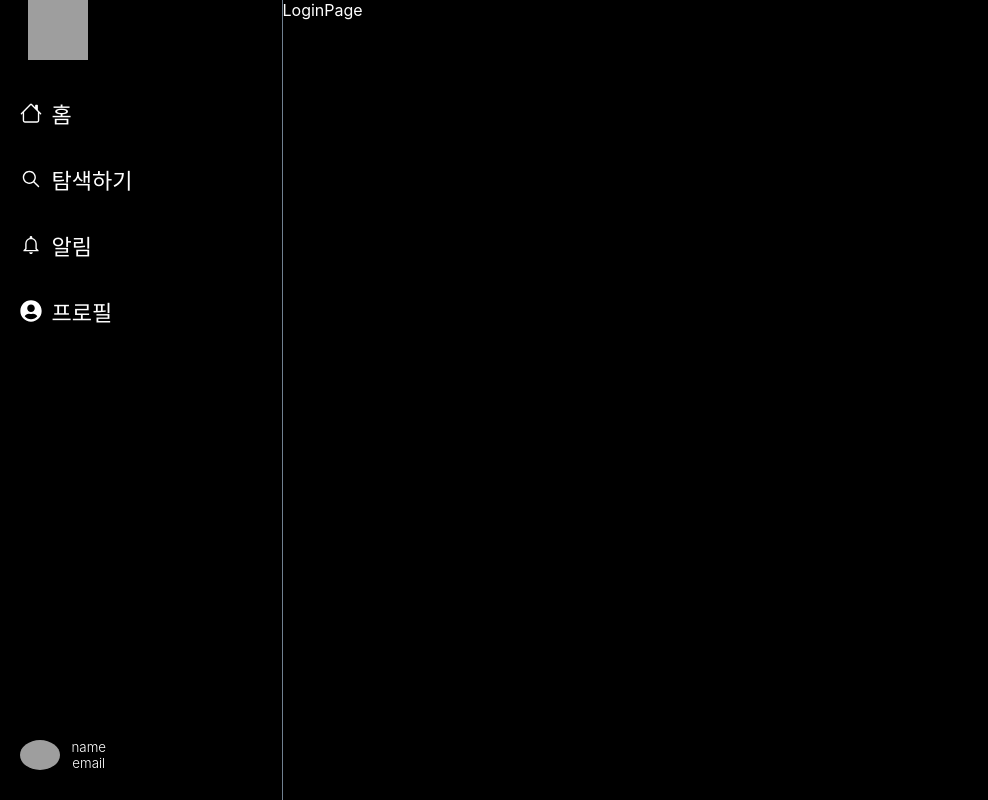
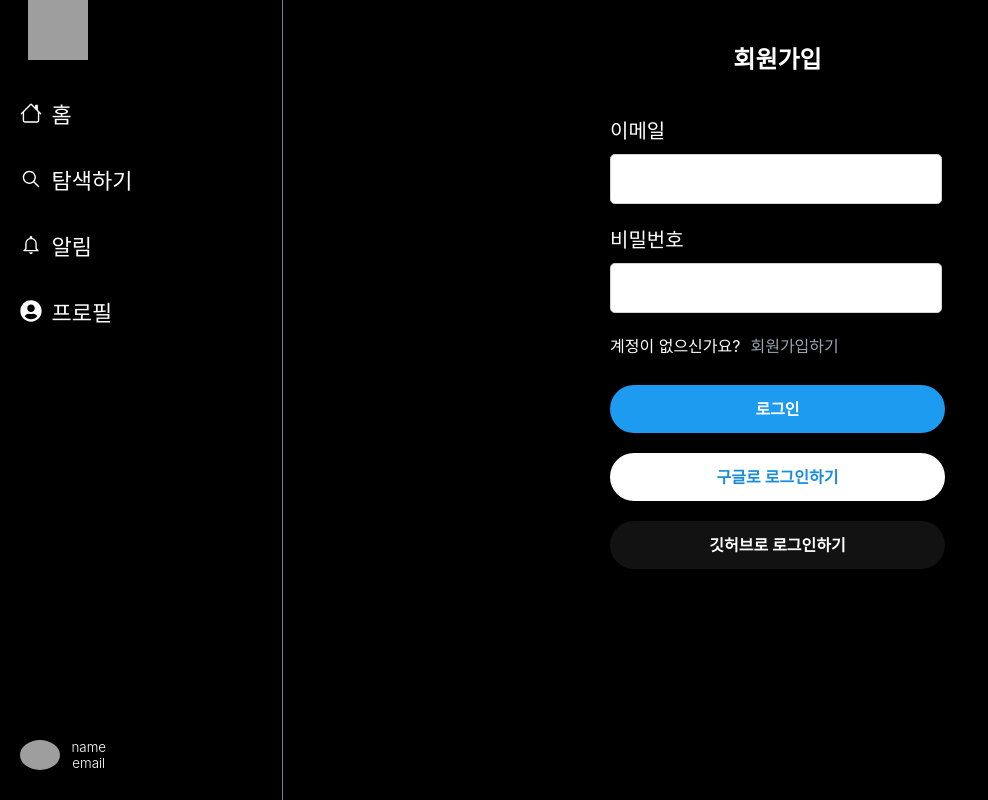
Before and after one commit to jm-316/Jwitter, a React (Vite) app: page /users/login in a window 1280 px wide. Shown: the whole page, without its empty margins (0-988 px from the left). Built offline with nearby package versions, Linux system fonts and the light colour scheme; no server answers; grey boxes are pictures that could not be loaded.

Commit message:
로그인 컴포넌트 구현

```diff
--- /dev/null
+++ b/src/components/users/LoginForm.tsx
@@ -0,0 +1,142 @@
+import { Link, useNavigate } from 'react-router-dom';
+import { toast } from 'react-toastify';
+import React, { useState } from 'react';
+import { Login, socialLogin } from '../../api/firebase';
+import { getErrorMessage } from '../../util/error';
+import styles from './SingupForm.module.scss';
+
+export default function LoginForm() {
+  const [error, setError] = useState<string>('');
+  const [email, setEmail] = useState<string>('');
+  const [password, setPassword] = useState<string>('');
+
+  const navigate = useNavigate();
+
+  const onChange = (e: React.ChangeEvent<HTMLInputElement>) => {
+    const {
+      target: { name, value },
+    } = e;
+
+    const emailRegex =
+      /^[a-zA-Z0-9.!#$%&'*+/=?^_`{|}~-]+@[a-zA-Z0-9-]+(?:\.[a-zA-Z0-9-]+)*$/;
+    const passwordRegEx = /^[A-Za-z0-9]{8,20}$/;
+
+    if (name === 'email') {
+      setEmail(value);
+
+      const isValidEmail = value?.match(emailRegex);
+
+      setError(isValidEmail ? '' : '올바른 이메일이 아닙니다.');
+    }
+
+    if (name === 'password') {
+      setPassword(value);
+
+      const isValidPassword = value?.match(passwordRegEx);
+
+      setError(
+        isValidPassword
+          ? ''
+          : '비밀번호는 영문 대소문자, 숫자를 혼합하여 8~20자로 입력해주세요..',
+      );
+    }
+  };
+
+  const onSubmit = async (e: React.FormEvent<HTMLFormElement>) => {
+    e.preventDefault();
+
+    try {
+      await Login(email, password);
+      toast.success('성공적으로 로그인 되었습니다.', {
+        theme: 'dark',
+      });
+      navigate('/');
+    } catch (error) {
+      const errorMessage = getErrorMessage(error);
+      toast.error(errorMessage, {
+        theme: 'dark',
+      });
+    }
+  };
+
+  const onClickSocialLogin = async (e: React.MouseEvent<HTMLButtonElement>) => {
+    const { name } = e.currentTarget;
+
+    try {
+      await socialLogin(name);
+      toast.success('로그인 되었습니다.', {
+        theme: 'dark',
+      });
+      navigate('/');
+    } catch (error) {
+      const errorMessage = getErrorMessage(error);
+      toast.error(errorMessage, {
+        theme: 'dark',
+      });
+    }
+  };
+
+  return (
+    <form className={`${styles.form} ${styles.formLg}`} onSubmit={onSubmit}>
+      <div className={styles.form__title}>회원가입</div>
+      <div className={styles.form__block}>
+        <label htmlFor="email">이메일</label>
+        <input
+          type="text"
+          name="email"
+          id="email"
+          required
+          value={email}
+          onChange={onChange}
+        />
+      </div>
+      <div className={styles.form__block}>
+        <label htmlFor="password">비밀번호</label>
+        <input
+          type="password"
+          name="password"
+          id="password"
+          required
+          value={password}
+          onChange={onChange}
+        />
+      </div>
+      {error && error?.length > 0 && (
+        <div className={styles.form__block}>
+          <div className={styles.form__error}>{error}</div>
+        </div>
+      )}
+      <div className={styles.form__block}>
+        계정이 없으신가요?
+        <Link to="/users/signup" className={styles.form__link}>
+          회원가입하기
+        </Link>
+      </div>
+      <div className={styles.form__blockLg}>
+        <button type="submit" className={styles.form__btnSubmit}>
+          로그인
+        </button>
+      </div>
+      <div className={styles.form__block}>
+        <button
+          type="button"
+          className={styles.form__btnGoogle}
+          name="google"
+          onClick={onClickSocialLogin}
+        >
+          구글로 로그인하기
+        </button>
+      </div>
+      <div className={styles.form__block}>
+        <button
+          type="button"
+          className={styles.form__btnGithub}
+          name="github"
+          onClick={onClickSocialLogin}
+        >
+          깃허브로 로그인하기
+        </button>
+      </div>
+    </form>
+  );
+}
--- a/src/pages/users/login.tsx
+++ b/src/pages/users/login.tsx
@@ -1,3 +1,5 @@
+import LoginForm from '../../components/users/LoginForm';
+
 export default function LoginPage() {
-  return <div>LoginPage</div>;
+  return <LoginForm />;
 }
```
